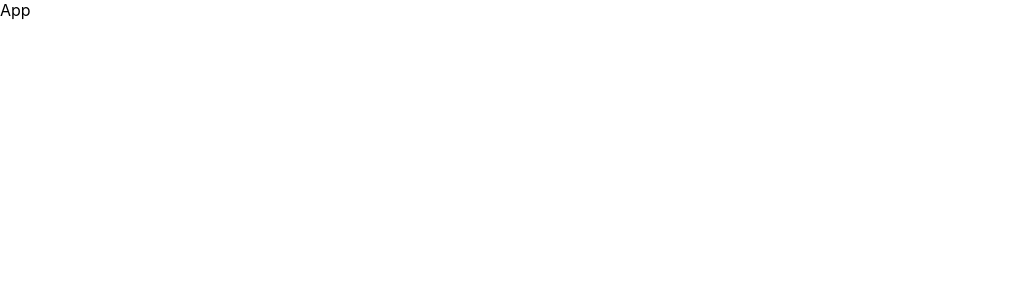
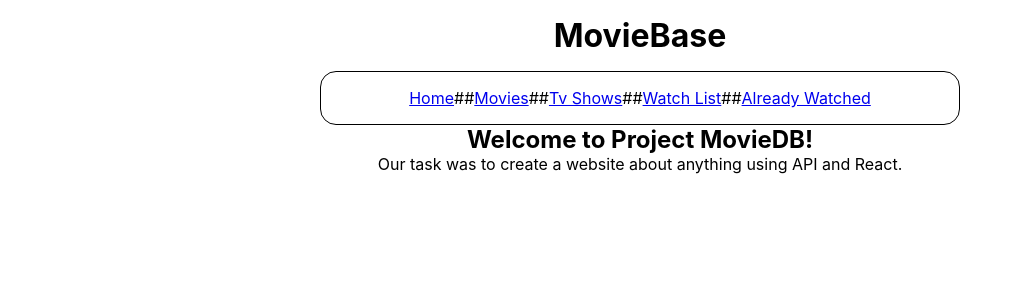
Before and after one commit to belbanas/omdb-szamitosok, a React (Create React App) app: page / in a window 1280 px wide. Shown: the top 300 px of the page, without its empty margins (0-1023 px from the left). Built offline with nearby package versions, Linux system fonts and the light colour scheme.

Commit message:
navbar, header complete

```diff
--- a/src/App.js
+++ b/src/App.js
@@ -1,7 +1,25 @@
-import "./App.css";
+import './App.css';
+import { BrowserRouter as Router, Route } from 'react-router-dom';
+import Header from './components/layouts/Header';
+import MainPage from './components/MainPage';
+import Movies from './components/Movies';
+import TvShows from './components/TvShows';
+import WatchList from './components/WatchList';
+import AlreadyWatched from './components/AlreadyWatched';
 
 function App() {
-    return <div className="App">App</div>;
+	return (
+		<Router>
+			<div className='App'>
+				<Header />
+				<Route exact path='/' component={MainPage} />
+				<Route exact path='/movies' component={Movies} />
+				<Route exact path='/shows' component={TvShows} />
+				<Route exact path='/watchlist' component={WatchList} />
+				<Route exact path='/seen' component={AlreadyWatched} />
+			</div>
+		</Router>
+	);
 }
 
 export default App;
--- /dev/null
+++ b/src/components/AlreadyWatched.js
@@ -0,0 +1,14 @@
+import React from 'react';
+
+export default function AlreadyWatched() {
+	return (
+		<div style={mainStyle}>
+			<h2>Already Watched</h2>
+			<p>Teszt5</p>
+		</div>
+	);
+}
+
+const mainStyle = {
+	textAlign: 'center',
+};
--- /dev/null
+++ b/src/components/MainPage.js
@@ -0,0 +1,18 @@
+import React from 'react';
+
+export default function MainPage() {
+	return (
+		<React.Fragment>
+			<div style={mainStyle}>
+				<h2>Welcome to Project MovieDB!</h2>
+				<p>
+					Our task was to create a website about anything using API and React.
+				</p>
+			</div>
+		</React.Fragment>
+	);
+}
+
+const mainStyle = {
+	textAlign: 'center',
+};
--- /dev/null
+++ b/src/components/Movies.js
@@ -0,0 +1,14 @@
+import React from 'react';
+
+export default function Movies() {
+	return (
+		<div style={mainStyle}>
+			<h2>Movies</h2>
+			<p>Teszt2</p>
+		</div>
+	);
+}
+
+const mainStyle = {
+	textAlign: 'center',
+};
--- /dev/null
+++ b/src/components/TvShows.js
@@ -0,0 +1,14 @@
+import React from 'react';
+
+export default function TvShows() {
+	return (
+		<div style={mainStyle}>
+			<h2>TvShows</h2>
+			<p>Teszt3</p>
+		</div>
+	);
+}
+
+const mainStyle = {
+	textAlign: 'center',
+};
--- /dev/null
+++ b/src/components/WatchList.js
@@ -0,0 +1,14 @@
+import React from 'react';
+
+export default function WatchList() {
+	return (
+		<div style={mainStyle}>
+			<h2>WatchList</h2>
+			<p>Teszt4</p>
+		</div>
+	);
+}
+
+const mainStyle = {
+	textAlign: 'center',
+};
--- /dev/null
+++ b/src/components/layouts/Header.js
@@ -0,0 +1,27 @@
+import React from 'react';
+import Navbar from './Navbar';
+import styled from 'styled-components';
+
+const HeaderHeader = styled.header`
+	text-align: center;
+	margin: auto 20rem auto 20rem;
+`;
+
+const Title = styled.div`
+	background: #fff;
+	border-radius: 1rem;
+	padding: 1rem;
+`;
+
+const Header = (props) => {
+	return (
+		<HeaderHeader>
+			<Title>
+				<h1>MovieBase</h1>
+			</Title>
+			<Navbar />
+		</HeaderHeader>
+	);
+};
+
+export default Header;
--- /dev/null
+++ b/src/components/layouts/Navbar.js
@@ -0,0 +1,22 @@
+import styled from 'styled-components';
+import { Link } from 'react-router-dom';
+
+const NavbarDiv = styled.div`
+	background: #fff;
+	border-radius: 1rem;
+	border: 1px solid;
+	padding: 1rem;
+`;
+
+const Navbar = (props) => {
+	return (
+		<NavbarDiv className='navbar'>
+			<Link to='/'>Home</Link>##<Link to='/movies'>Movies</Link>##
+			<Link to='/shows'>Tv Shows</Link>##<Link to='/watchlist'>Watch List</Link>
+			##
+			<Link to='/seen'>Already Watched</Link>
+		</NavbarDiv>
+	);
+};
+
+export default Navbar;
```
Also changed, not shown: 1 other file (tests, documents, lock files or other folders).
